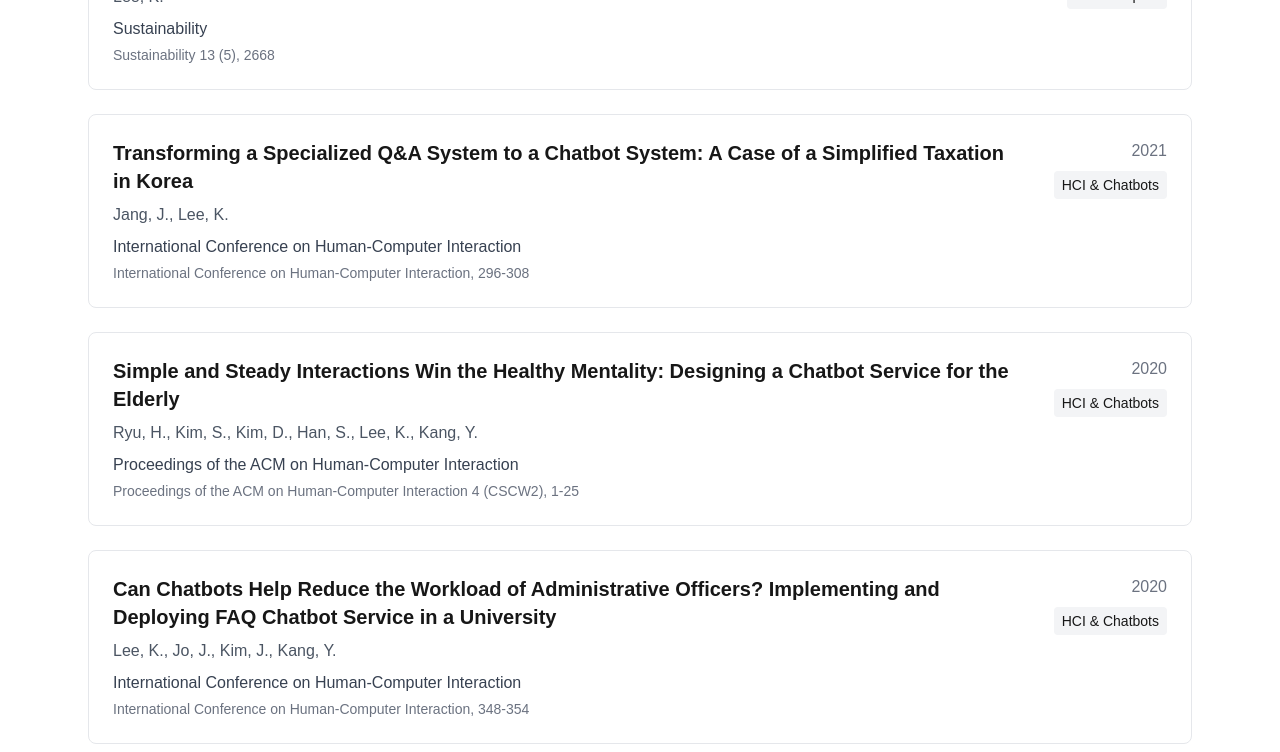
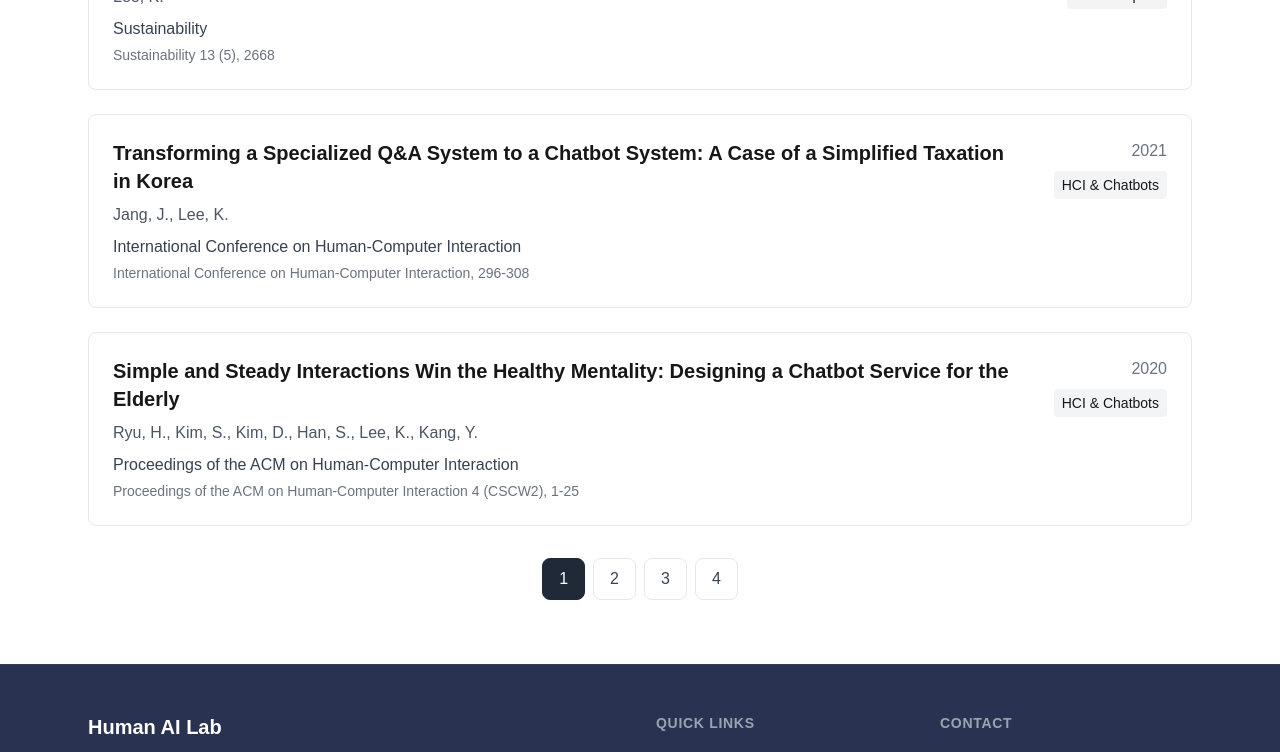
Before and after one commit to hair-lab/hair-lab-website, a Next.js app: page /research in a window 1280 px wide. Shown: the part 1478-2230 px from the top of the page. Built offline with nearby package versions, Linux system fonts and the light colour scheme.

Commit message:
added pagination for research data.

```diff
--- a/src/app/research/page.tsx
+++ b/src/app/research/page.tsx
@@ -6,6 +6,7 @@ import Link from 'next/link';
 import { ArrowUpRightIcon } from "@heroicons/react/24/outline";
 import { publications, getCategories, Publication } from '@/data/publications';
 
+// 1) Define the type for your Projects
 interface ResearchProject {
   title: string;
   category: string;
@@ -14,6 +15,7 @@ interface ResearchProject {
   status: 'ongoing' | 'completed';
 }
 
+// 2) Provide your Projects array (You can also import from a separate file if you prefer)
 const projects: ResearchProject[] = [
   {
     title: "AI and Animal Behavior",
@@ -35,28 +37,41 @@ const projects: ResearchProject[] = [
     description: "Developing AI systems that can adapt to and operate effectively in diverse environmental conditions.",
     image: "/images/research3.jpg",
     status: "completed"
-  }
+  },
+  // Add more projects as needed
 ];
 
 export default function ResearchPage() {
   const [projectFilter, setProjectFilter] = useState<'all' | 'ongoing' | 'completed'>('all');
   const [pubCategory, setPubCategory] = useState<string>('all');
   const [sortBy, setSortBy] = useState<'year' | 'title'>('year');
+  const [currentPage, setCurrentPage] = useState(1);
+  const ITEMS_PER_PAGE = 5;
 
-  const filteredProjects = projects.filter(project =>
+  // 3) Filter the Projects based on the selected filter
+  const filteredProjects = projects.filter((project) =>
     projectFilter === 'all' ? true : project.status === projectFilter
   );
 
+  // 4) Prepare categories for Publications
   const categories = ['all', ...getCategories()];
 
+  // 5) Filter and sort Publications
   const filteredAndSortedPubs = publications
-    .filter(pub => pubCategory === 'all' ? true : pub.category === pubCategory)
+    .filter((pub) => (pubCategory === 'all' ? true : pub.category === pubCategory))
     .sort((a, b) => {
       if (sortBy === 'year') {
-        return b.year - a.year;
+        return b.year - a.year;  // Descending year
       }
       return a.title.localeCompare(b.title);
     });
+
+  // 6) Pagination for Publications
+  const totalPages = Math.ceil(filteredAndSortedPubs.length / ITEMS_PER_PAGE);
+  const paginatedPubs = filteredAndSortedPubs.slice(
+    (currentPage - 1) * ITEMS_PER_PAGE,
+    currentPage * ITEMS_PER_PAGE
+  );
 
   return (
     <div className="max-w-6xl mx-auto py-16 px-6">
@@ -99,11 +114,13 @@ export default function ResearchPage() {
               <div className="p-6">
                 <div className="flex items-center justify-between mb-2">
                   <span className="text-sm text-gray-600">{project.category}</span>
-                  <span className={`text-sm px-2 py-1 rounded ${
-                    project.status === 'ongoing'
-                      ? 'bg-green-100 text-green-800'
-                      : 'bg-blue-100 text-blue-800'
-                  }`}>
+                  <span
+                    className={`text-sm px-2 py-1 rounded ${
+                      project.status === 'ongoing'
+                        ? 'bg-green-100 text-green-800'
+                        : 'bg-blue-100 text-blue-800'
+                    }`}
+                  >
                     {project.status}
                   </span>
                 </div>
@@ -118,15 +135,20 @@ export default function ResearchPage() {
       {/* Publications Section */}
       <section>
         <h2 className="text-2xl font-bold mb-6">Publications</h2>
+
+        {/* Publications Filters */}
         <div className="flex flex-wrap gap-4 mb-8">
           <div className="flex items-center gap-4">
             <label className="text-gray-700">Category:</label>
             <select
               value={pubCategory}
-              onChange={(e) => setPubCategory(e.target.value)}
+              onChange={(e) => {
+                setPubCategory(e.target.value);
+                setCurrentPage(1); // Reset to the first page
+              }}
               className="px-4 py-2 border border-gray-200 rounded-lg"
             >
-              {categories.map(cat => (
+              {categories.map((cat) => (
                 <option key={cat} value={cat}>
                   {cat.charAt(0).toUpperCase() + cat.slice(1)}
                 </option>
@@ -137,7 +159,10 @@ export default function ResearchPage() {
             <label className="text-gray-700">Sort by:</label>
             <select
               value={sortBy}
-              onChange={(e) => setSortBy(e.target.value as 'year' | 'title')}
+              onChange={(e) => {
+                setSortBy(e.target.value as 'year' | 'title');
+                setCurrentPage(1); // Reset to the first page
+              }}
               className="px-4 py-2 border border-gray-200 rounded-lg"
             >
               <option value="year">Year (Latest first)</option>
@@ -146,8 +171,9 @@ export default function ResearchPage() {
           </div>
         </div>
 
-        <div className="space-y-6">
-          {filteredAndSortedPubs.map((pub) => (
+        {/* Publications List */}
+        <div className="space-y-6 mb-8">
+          {paginatedPubs.map((pub) => (
             <Link
               href={pub.link}
               target="_blank"
@@ -158,7 +184,9 @@ export default function ResearchPage() {
               <div className="flex justify-between items-start gap-4">
                 <div className="flex-grow">
                   <div className="flex items-start gap-2">
-                    <h3 className="text-xl font-semibold mb-2 group-hover:text-blue-600 transition-colors">{pub.title}</h3>
+                    <h3 className="text-xl font-semibold mb-2 group-hover:text-blue-600 transition-colors">
+                      {pub.title}
+                    </h3>
                     <ArrowUpRightIcon className="h-5 w-5 text-gray-400 group-hover:text-blue-600 transition-colors flex-shrink-0 opacity-0 group-hover:opacity-100" />
                   </div>
                   <p className="text-gray-600 mb-2">{pub.authors.join(", ")}</p>
@@ -177,6 +205,25 @@ export default function ResearchPage() {
             </Link>
           ))}
         </div>
+
+        {/* Publications Pagination */}
+        {totalPages > 1 && (
+          <div className="flex justify-center gap-2">
+            {Array.from({ length: totalPages }, (_, i) => i + 1).map((page) => (
+              <button
+                key={page}
+                onClick={() => setCurrentPage(page)}
+                className={`px-4 py-2 rounded-lg border ${
+                  currentPage === page
+                    ? 'bg-gray-800 text-white border-gray-800'
+                    : 'border-gray-200 text-gray-700 hover:bg-gray-50'
+                }`}
+              >
+                {page}
+              </button>
+            ))}
+          </div>
+        )}
       </section>
     </div>
   );
```
